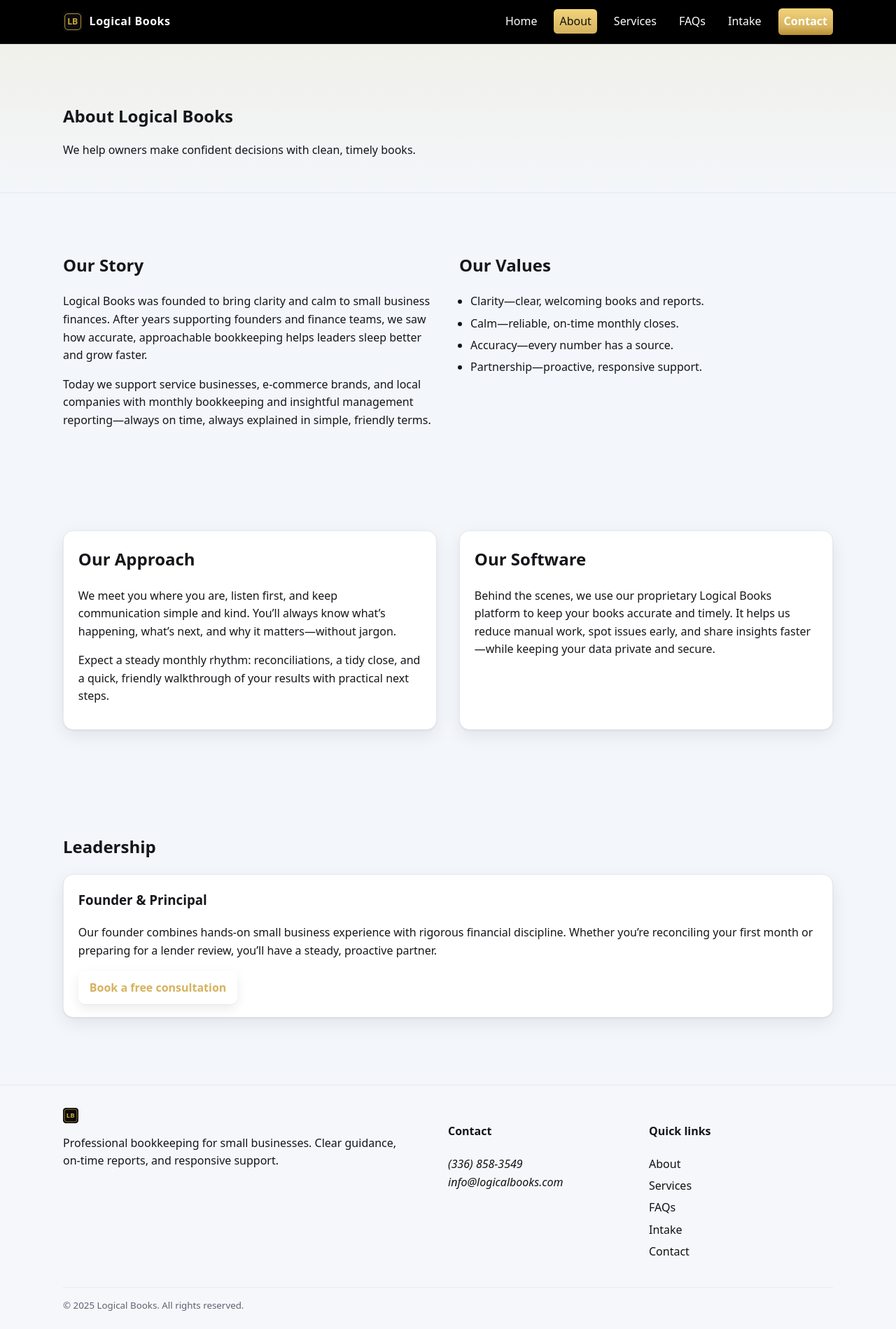
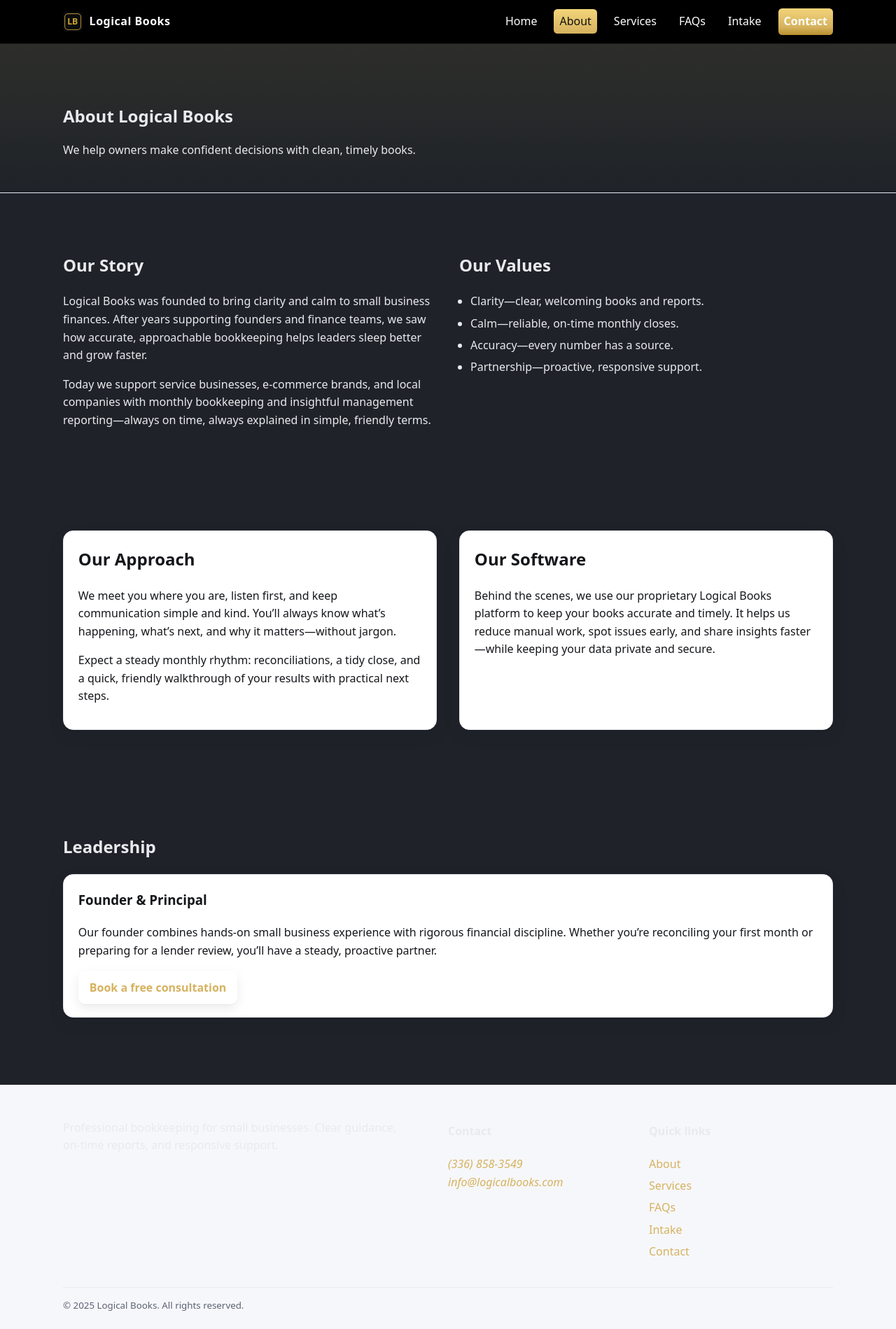
Before and after one commit to LukeL152/logicalbooks.com, a plain HTML site: page about.html in a window 1280 px wide. Shown: the whole page at 70% size. Drawn offline with Linux system fonts and the light colour scheme.

Commit message:
Theme: dark gray body with light text; keep cards readable with dark text; make links gold; remove footer logo across pages.

```diff
--- a/about.html
+++ b/about.html
@@ -95,9 +95,6 @@
   <footer class="site-footer">
     <div class="container footer-grid">
       <div>
-        <div class="footer-brand">
-          <img src="assets/img/favicon.svg" alt="Logical Books logo" class="logo" />
-        </div>
         <p>Professional bookkeeping for small businesses. Clear guidance, on‑time reports, and responsive support.</p>
       </div>
       <div>
--- a/assets/css/styles.css
+++ b/assets/css/styles.css
@@ -1,11 +1,11 @@
 /* Base theme: Light, Human, Black & Gold accents */
 :root {
-  --bg: #f3f6fa; /* cooler, friendly light gray */
+  --bg: #1f2329; /* dark gray body */
   --panel: #ffffff; /* cards and header */
   --gold: #d6b25e; /* warm metallic base */
   --gold-600: #b9902f; /* deeper gold for hover */
   --gold-700: #a27f29; /* shadow tone */
-  --text: #14161a; /* near-black text */
+  --text: #e9eaee; /* light text on dark body */
   --muted: #5b6270; /* secondary text */
   --stroke: #e6e9f2; /* light borders */
   --accent: #111111; /* black accents for emphasis */
@@ -28,8 +28,8 @@ body {
 }
 
 img { max-width: 100%; display: inline-block; }
-a { color: var(--accent); text-decoration: none; }
-a:hover { color: #000; }
+a { color: var(--gold); text-decoration: none; }
+a:hover { color: var(--gold-600); }
 
 .container { width: min(1100px, 92%); margin: 0 auto; }
 .section { padding: 4rem 0; }
@@ -97,7 +97,7 @@ a:hover { color: #000; }
 /* Cards and grids */
 .grid-3 { display: grid; grid-template-columns: 1fr; gap: 1rem; }
 @media (min-width: 720px) { .grid-3 { grid-template-columns: repeat(3, 1fr); } }
-.card { background: var(--panel); border: 1px solid var(--stroke); border-radius: .9rem; padding: 1.1rem 1.3rem; box-shadow: var(--shadow); }
+.card { background: var(--panel); border: 1px solid var(--stroke); border-radius: .9rem; padding: 1.1rem 1.3rem; box-shadow: var(--shadow); color: #14161a; }
 /* Slightly darker boxes on Services page */
 .services-list .card { background: var(--services-card-bg); border-color: var(--services-card-border); }
 
```
Also changed, not shown: contact.html (+0 -3 lines), faq.html (+0 -3 lines), index.html (+0 -3 lines), intake.html (+0 -3 lines), services.html (+0 -3 lines).
